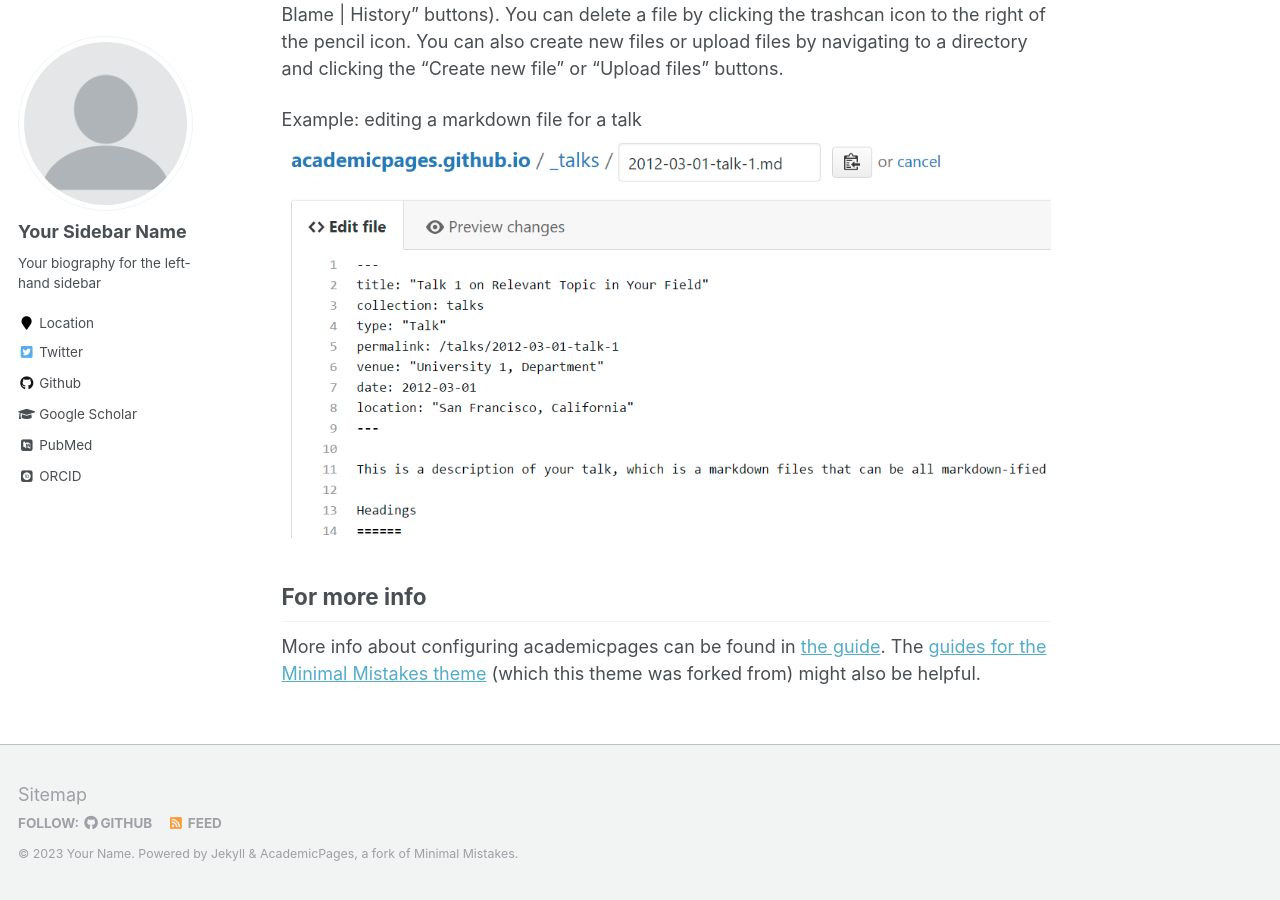
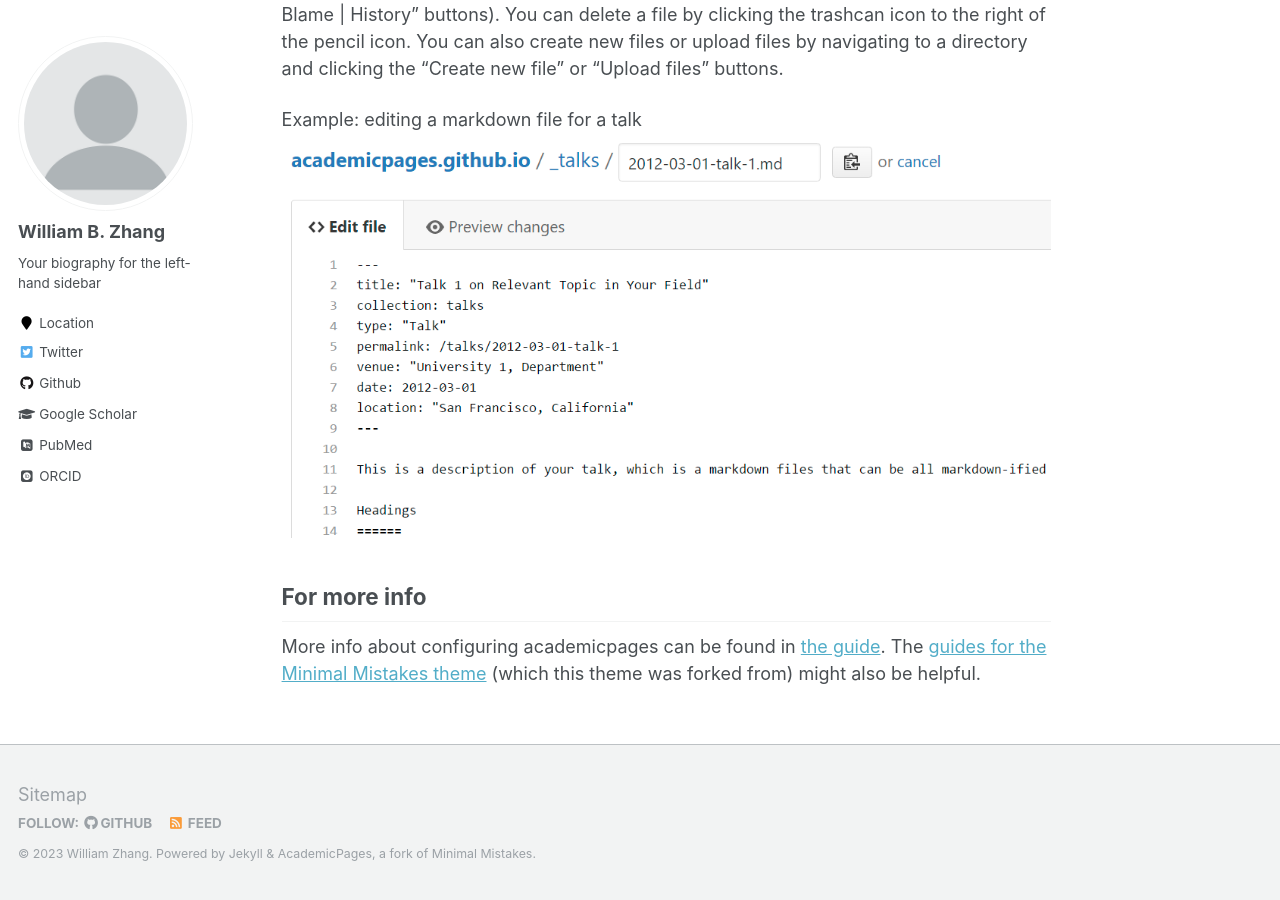
Before and after one commit to williambowenzhang/williambowenzhang.github.io, a Jekyll site: the page built from _pages/about.md, in a window 1280 px wide and 900 px high, scrolled down 2463 px. Built offline with Jekyll 4.4.1, drawn with Linux system fonts in a browser that asks for light colours; some web fonts are replaced; some of the changed text lies outside the part shown.

Commit message:
Update _config.yml

```diff
--- a/_config.yml
+++ b/_config.yml
@@ -7,13 +7,13 @@
 
 # Site Settings
 locale                   : "en-US"
-title                    : "Your Name / Site Title"
+title                    : "William B. Zhang"
 title_separator          : "-"
-name                     : &name "Your Name"
+name                     : &name "William Zhang"
 description              : &description "personal description"
-url                      : https://academicpages.github.io # the base hostname & protocol for your site e.g. "https://mmistakes.github.io"
+url                      : https://williamzhang.org # the base hostname & protocol for your site e.g. "https://mmistakes.github.io"
 baseurl                  : "" # the subpath of your site, e.g. "/blog"
-repository               : "academicpages/academicpages.github.io"
+repository               : "williambowenzhang/williambowenzhang.github.io"
 teaser                   :  # filename of teaser fallback teaser image placed in /images/, .e.g. "500x300.png"
 breadcrumbs              : false # true, false (default)
 words_per_minute         : 160
@@ -80,7 +80,7 @@ analytics:
 
 # Site Author
 author:
-  name             : "Your Sidebar Name"
+  name             : "William B. Zhang"
   avatar           : "profile.png"
   bio              : "Your biography for the left-hand sidebar"
   location         : "Location"
```
